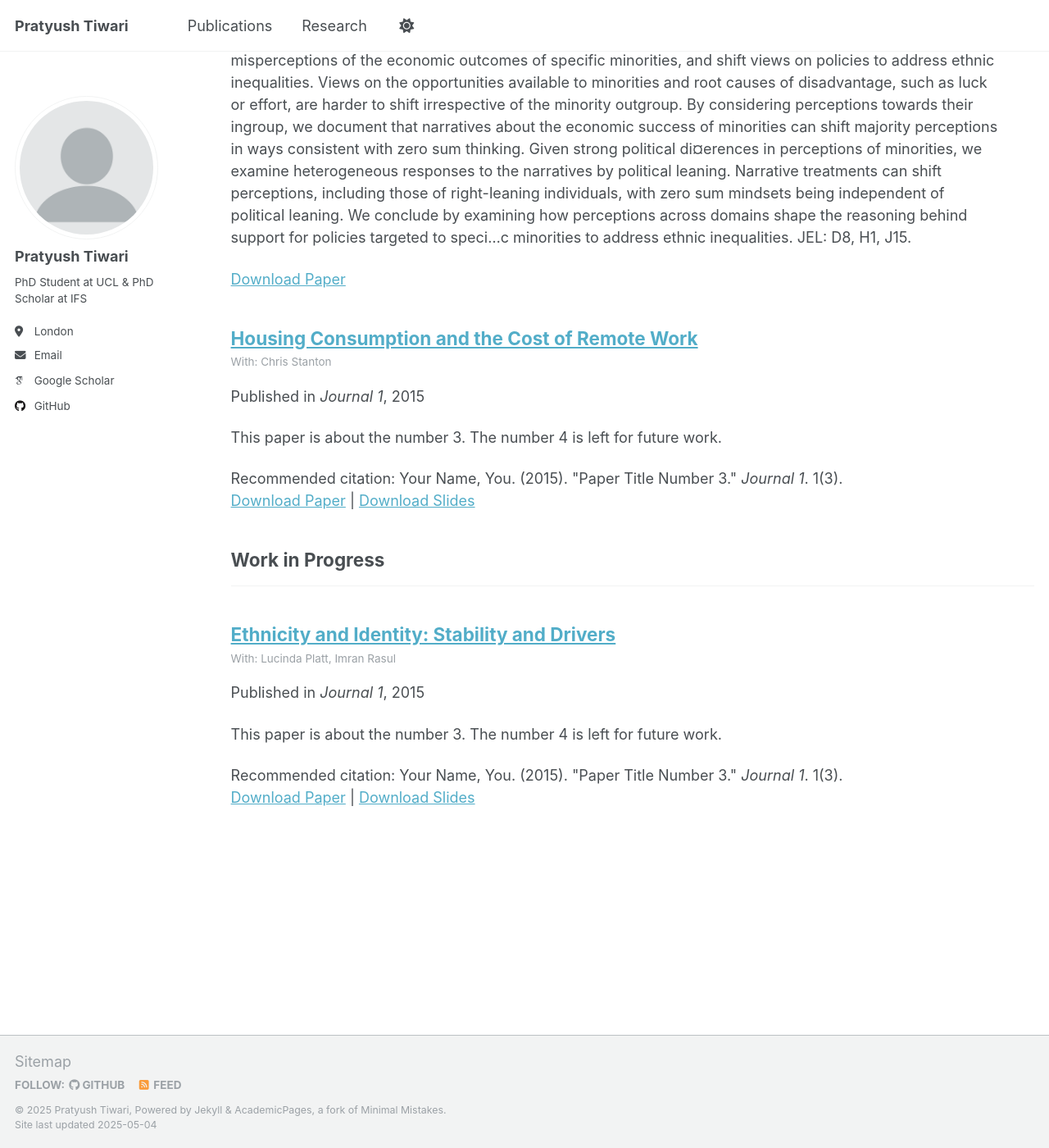
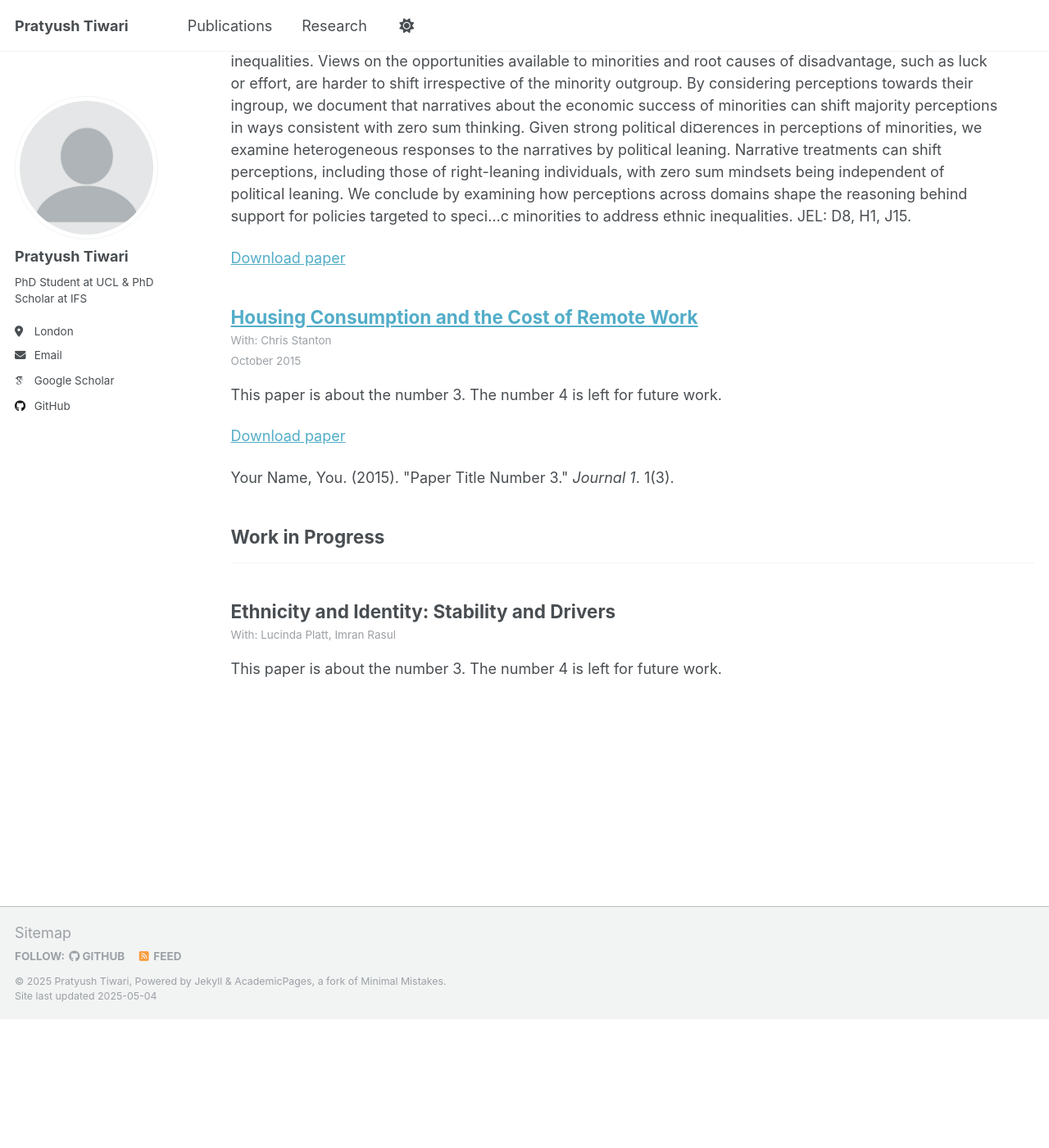
Before and after one commit to PratyushTiwari/pratyushtiwari.github.io, a Jekyll site: the page built from _pages/publications.html, in a window 1280 px wide and 1400 px high, scrolled down 567 px. Shown: the whole window at 82% size. Built offline with Jekyll 4.4.1, drawn with Linux system fonts in a browser that asks for light colours; some web fonts are replaced; after the commit the page ends 1810 px from its top, so only the background shows below that; some of the changed text lies outside the part shown.

Commit message:
Update archive-single.html

```diff
--- a/_includes/archive-single.html
+++ b/_includes/archive-single.html
@@ -26,6 +26,115 @@
       </div>
     {% endif %}
 
+    <!-- PUBLICATIONS LAYOUT -->
+    {% if post.collection == 'publications' %}
+
+      <!-- Title (with/without link based on category) -->
+      {% if post.category == 'workinprogress' %}
+        <h2 class="archive__item-title" itemprop="headline">{{ title }}</h2>
+      {% else %}
+        <h2 class="archive__item-title" itemprop="headline">
+          <a href="{{ base_path }}{{ post.url }}" rel="permalink">{{ title }}</a>
+        </h2>
+      {% endif %}
+
+      <!-- Co-authors (for all publication categories) -->
+      {% if post.coauthors %}
+        <p class="page__meta">With: {{ post.coauthors }}</p>
+      {% endif %}
+
+      <!-- Handle category: workingpapers -->
+      {% if post.category == 'workingpapers' %}
+        <!-- Date display (Month Year) -->
+        {% if post.date %}
+          <p class="page__meta">{{ post.date | date: "%B %Y" }}</p>
+        {% endif %}
+
+        <!-- Excerpt if present -->
+        {% if post.excerpt %}
+          <p class="archive__item-excerpt" itemprop="description">{{ post.excerpt | markdownify }}</p>
+        {% endif %}
+
+        <!-- Download links -->
+        <p>
+          {% if post.paperurl %}
+            <a href="{{ post.paperurl }}">Download paper</a>
+            {% if post.slideurl %} | {% endif %}
+          {% endif %}
+
+          {% if post.slideurl %}
+            <a href="{{ post.slideurl }}">Download slides</a>
+          {% endif %}
+        </p>
+
+        <!-- Citation -->
+        {% if post.citation %}
+          <p>{{ post.citation }}</p>
+        {% endif %}
+
+      <!-- Handle category: workinprogress -->
+      {% elsif post.category == 'workinprogress' %}
+        <!-- Excerpt if present -->
+        {% if post.excerpt %}
+          <p class="archive__item-excerpt" itemprop="description">{{ post.excerpt | markdownify }}</p>
+        {% endif %}
+
+        <!-- Download links (only slides) -->
+        {% if post.slideurl %}
+          <p><a href="{{ post.slideurl }}">Download slides</a></p>
+        {% endif %}
+
+      <!-- Handle category: manuscripts -->
+      {% elsif post.category == 'manuscripts' %}
+        <!-- Venue information -->
+        {% if post.venue %}
+          <p><i>{{ post.venue }}</i></p>
+        {% endif %}
+
+        <!-- Excerpt if present -->
+        {% if post.excerpt %}
+          <p class="archive__item-excerpt" itemprop="description">{{ post.excerpt | markdownify }}</p>
+        {% endif %}
+
+        <!-- Download links -->
+        <p>
+          {% if post.paperurl %}
+            <a href="{{ post.paperurl }}">Final draft</a>
+            {% if post.puburl %} | {% endif %}
+          {% endif %}
+
+          {% if post.puburl %}
+            <a href="{{ post.puburl }}">Published version</a>
+          {% endif %}
+        </p>
+
+        <!-- Citation -->
+        {% if post.citation %}
+          <p>{{ post.citation }}</p>
+        {% endif %}
+
+      <!-- Default handling for other publication types -->
+      {% else %}
+        {% if post.venue %}
+          <p>Published in <i>{{ post.venue }}</i>, {{ post.date | default: "1900-01-01" | date: "%Y" }} </p>
+        {% endif %}
+
+        {% if post.excerpt %}
+          <p class="archive__item-excerpt" itemprop="description">{{ post.excerpt | markdownify }}</p>
+        {% endif %}
+
+        <!-- Default download link handling with original format -->
+        {% if post.citation and post.paperurl %}
+          <p>Recommended citation: {{ post.citation }}<br /><a href="{{ post.paperurl }}">Download Paper</a></p>
+        {% elsif post.citation %}
+          <p>Recommended citation: {{ post.citation }}</p>
+        {% elsif post.paperurl %}
+          <p><a href="{{ post.paperurl }}">Download Paper</a></p>
+        {% endif %}
+      {% endif %}
+
+    <!-- NON-PUBLICATIONS LAYOUT (Teaching, etc.) -->
+    {% else %}
       <h2 class="archive__item-title" itemprop="headline">
         {% if post.link %}
           <a href="{{ post.link }}">{{ title }}</a> <a href="{{ base_path }}{{ post.url }}" rel="permalink"><i class="fa fa-link" aria-hidden="true" title="permalink"></i><span class="sr-only">Permalink</span></a>
@@ -34,20 +143,12 @@
         {% endif %}
       </h2>
 
-    <!-- Display co-authors only if defined -->
-    {% if post.coauthors %}
-      <p class="page__meta">With: {{ post.coauthors }}</p>
-    {% endif %}
-
-
       {% if post.read_time %}
         <p class="page__meta"><i class="fa fa-clock" aria-hidden="true"></i> {% include read-time.html %}</p>
       {% endif %}
 
       {% if post.collection == 'teaching' %}
         <p> {{ post.type }}, <i>{{ post.venue }}</i>, {{ post.date | default: "1900-01-01" | date: "%Y" }} </p>
-        {% elsif post.collection == 'publications' and post.venue %}
-          <p>Published in <i>{{ post.venue }}</i>, {{ post.date | default: "1900-01-01" | date: "%Y" }} </p>
       {% elsif post.date %}
         <p class="page__date"><strong><i class="fa fa-fw fa-calendar" aria-hidden="true"></i> {{ site.data.ui-text[site.locale].date_label | default: "Published:" }}</strong> <time datetime="{{ post.date | default: "1900-01-01" | date_to_xmlschema }}">{{ post.date | default: "1900-01-01" | date: "%B %d, %Y" }}</time></p>
       {% endif %}
@@ -58,6 +159,7 @@
         <p class="archive__item-excerpt" itemprop="description"><p>{{ post.excerpt | markdownify | remove: '<p>' | remove: '</p>' }}<strong><a href="{{ base_path }}{{ post.url }}" rel="permalink"> Read more</a></strong></p></p>
       {% endif %}
 
+      <!-- Default download links for non-publication types -->
       {% if post.citation and post.paperurl and post.slidesurl and post.bibtexurl %}
         <p>Recommended citation: {{ post.citation }}<br /><a href="{{ post.paperurl }}">Download Paper</a> | <a href="{{ post.slidesurl }}">Download Slides</a> | <a href="{{ post.bibtexurl }}">Download Bibtex</a></p>
       {% elsif post.citation and post.paperurl and post.slidesurl %}
@@ -85,6 +187,7 @@
       {% elsif post.bibtexurl %}
         <p><a href="{{ post.bibtexurl }}">Download Bibtex</a></p>
       {% endif %}
+    {% endif %}
 
   </article>
 </div>
```
Lines whose indentation alone changed are shown as unchanged.
